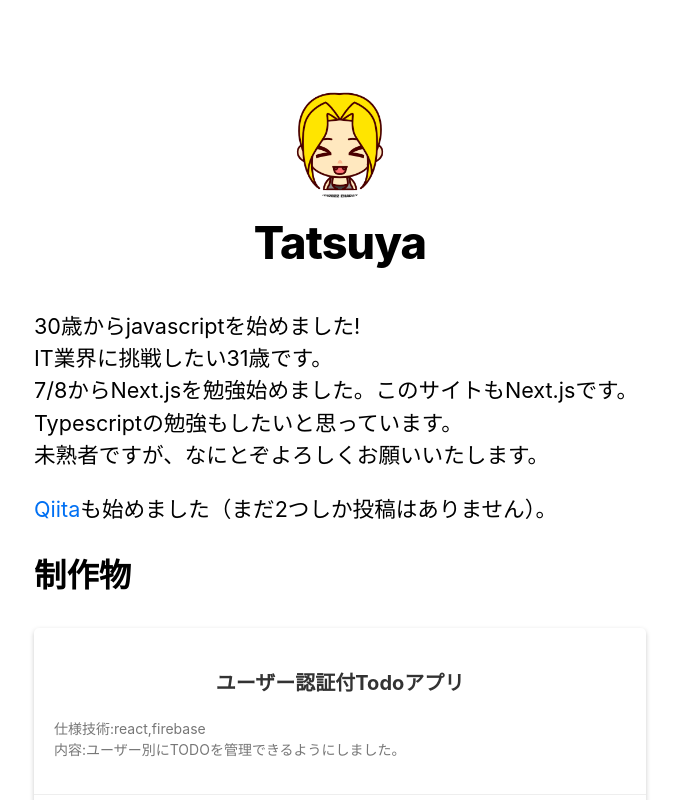
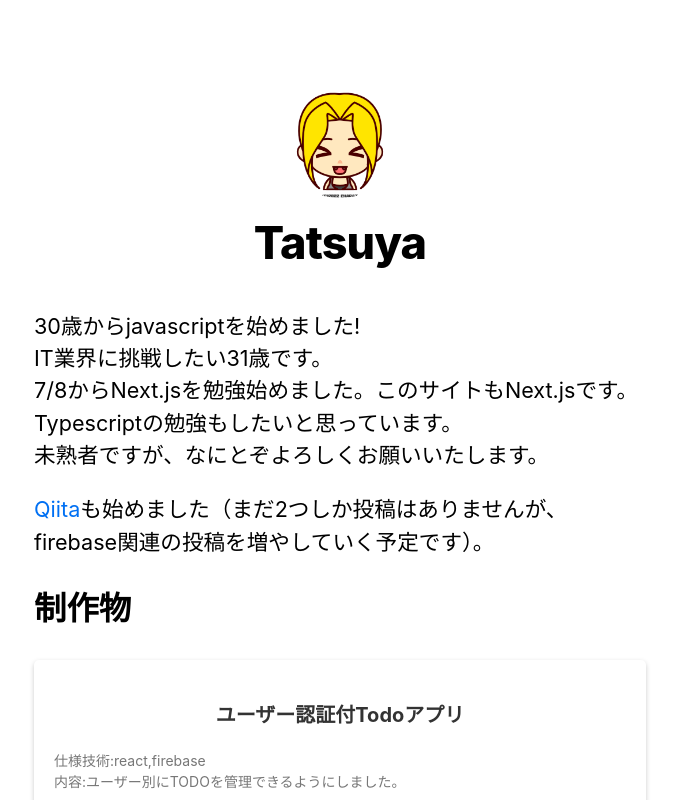
Before and after one commit to vell39mq/next-blog, a Next.js app: page / in a window 1280 px wide. Shown: the top 800 px of the page, without its empty margins (300-979 px from the left). Built offline with nearby package versions, Linux system fonts and the light colour scheme.

Commit message:
TOPページの文言を修正

```diff
--- a/pages/index.js
+++ b/pages/index.js
@@ -22,7 +22,7 @@ export default function Home() {
         </p>
         <p>
           <a href="https://qiita.com/hallotallo">Qiita</a>
-          も始めました（まだ2つしか投稿はありません）。
+          も始めました（まだ2つしか投稿はありませんが、firebase関連の投稿を増やしていく予定です）。
         </p>
         <h2>制作物</h2>
         <section className={utilStyles.card}>
```
